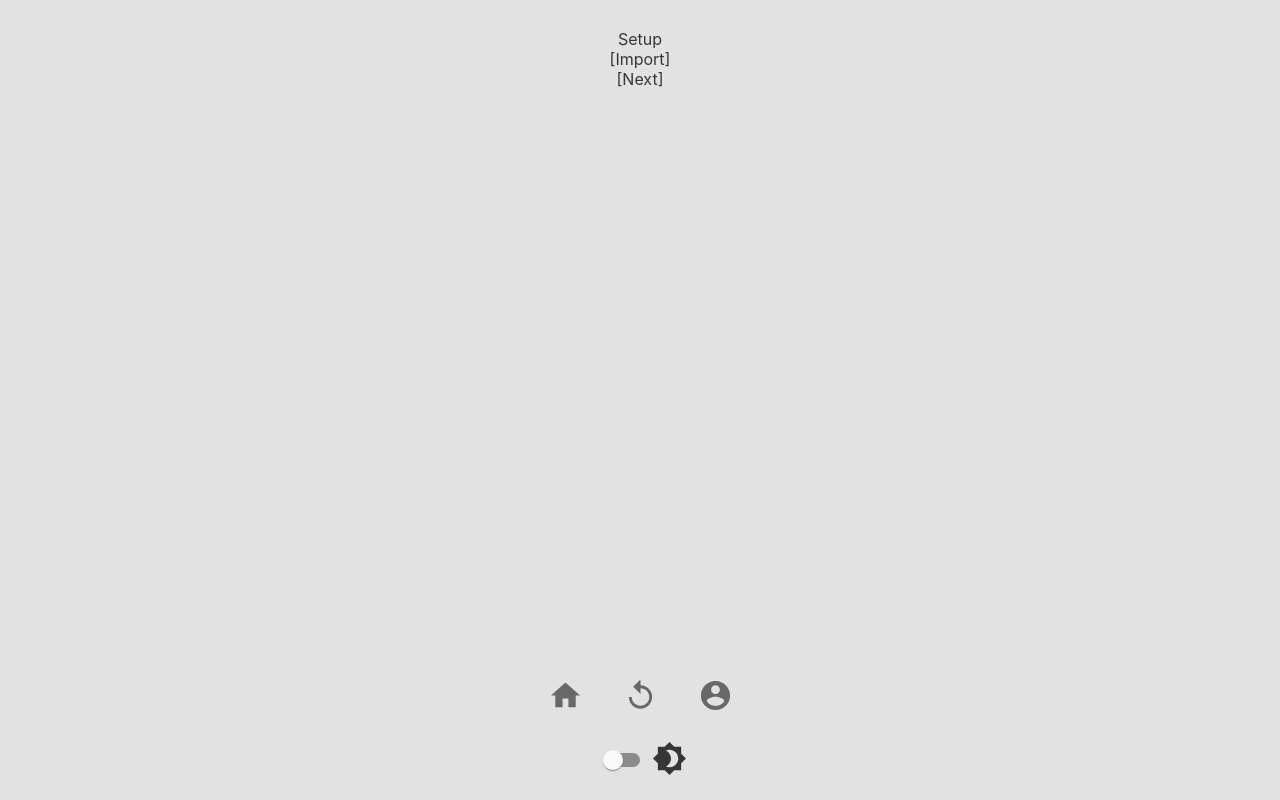
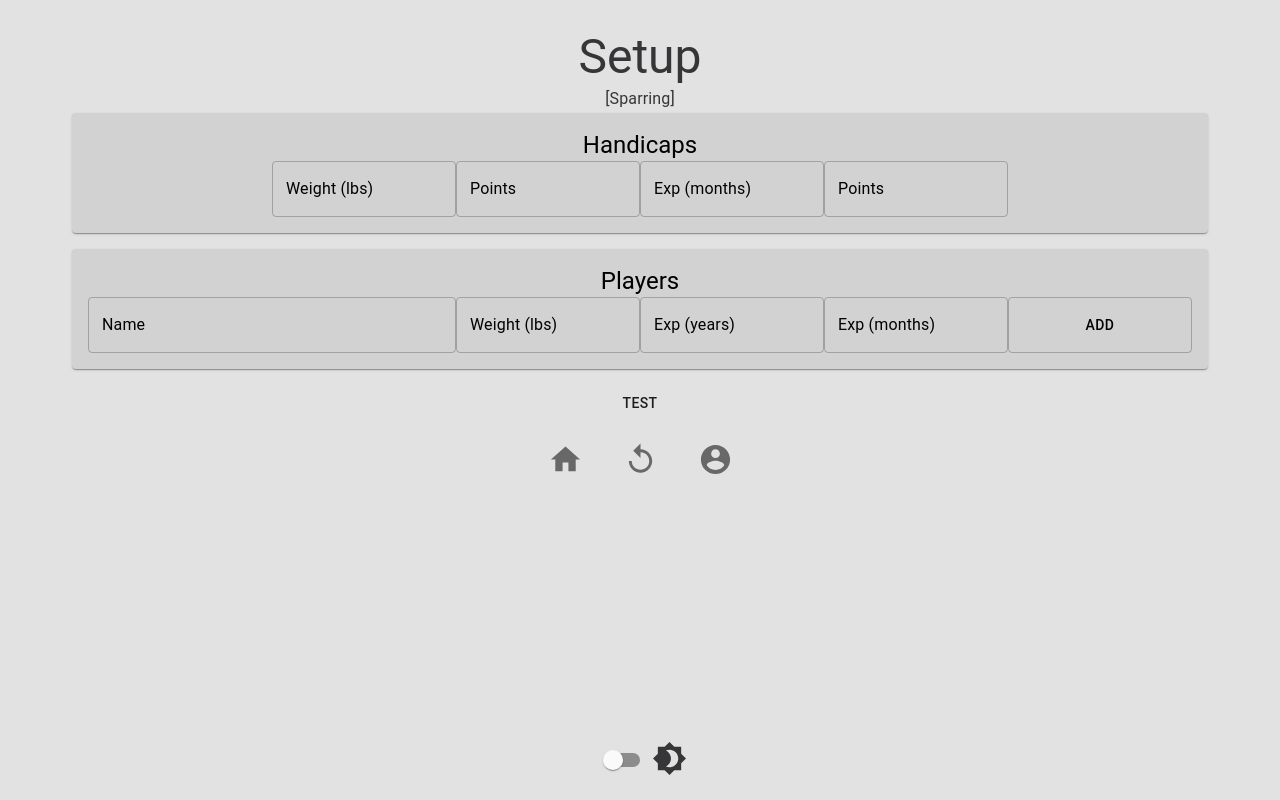
Before and after one commit to dli9431/RandomGrapple, a React (Create React App) app in the folder client/: page /sparring in a window 1280 px wide. Built offline with nearby package versions, Linux system fonts and the light colour scheme.

Commit message:
sparring setup ui/form mocked

```diff
--- a/client/src/App.js
+++ b/client/src/App.js
@@ -14,7 +14,6 @@ import { Sparring } from './components/sparring';
 import { Tournament } from './components/tournament';
 import { Timer } from './components/timer';
 import { startClick } from './components/menu/navigation';
-
 function App() {
 	const [theme, handleChange, componentMounted, night] = useDarkMode();
 	const themeMode = theme === 'light' ? light : dark;
@@ -63,10 +62,10 @@ function App() {
 			<GlobalStyles />
 			<Router>
 				<Home path="/" />
-				<Start path="start" logged={logged} night={night} />
-				<Sparring path="sparring" logged={logged} night={night} />
-				<Tournament path="tournament" logged={logged} night={night} />
-				<Timer path="timer" logged={logged} night={night} />
+				<Start path="start" night={night} logged={logged}/>
+				<Sparring path="sparring" night={night} logged={logged} />
+				<Tournament path="tournament" night={night} logged={logged} />
+				<Timer path="timer" night={night} logged={logged} />
 			</Router>
 			<Box display="flex" flexDirection="row" justifyContent="center">
 				<Switch
--- a/client/src/components/setup.js
+++ b/client/src/components/setup.js
@@ -1,18 +1,69 @@
 import React from 'react';
-import { Button, Grid, Paper, Tooltip, Typography, Box, Link } from '@material-ui/core';
-import { useStyles } from './styles/styles';
+import { Divider, Grid, Paper, Button, TextField, Tooltip, Typography, Box, Link } from '@material-ui/core';
+import { regStyles } from './styles/styles';
 import { Menu } from './menu/menu';
 
-export const Setup = (props) => {
-	console.log(props.setup);
+export const Setup = ({ setupInfo, setup, night, logged }) => {
+	const classes = regStyles({ night: night });
+	let playerIndex = 0;
 	return (
-		<Box display="flex" flexDirection="column" height="90vh" p={1} width="90vw">
-			<Box display="flex" flexDirection="row" justifyContent="center" height="90vh" textAlign="center">
-				Setup<br/>
-				[Import]<br/>
-				[Next]
-			</Box>
-			<Menu night={props.night} logged={props.logged}/>
-		</Box>
+		<Box display="flex" flexDirection="column" height="90vh" p={1} width="90vw" textAlign="center">
+			<Typography variant="h3">Setup</Typography>
+			<Typography variant="subtitle1">{setup.mode === 0 ? '[Sparring]' : '[Tournament]'}</Typography>
+			<form noValidate autoComplete="off">
+				<Box mb={2}>
+					<Paper className={classes.paper}>
+						<Typography variant="h5">Handicaps</Typography>
+						<Grid container direction="row" justify="center">
+							<Grid item xs={8} sm={6} md={3} lg={2} xsAlign="center" mdAlign="right">
+								<TextField type="number" step="10" id="weight" label="Weight (lbs)" variant="outlined" fullWidth="true" />
+							</Grid>
+							<Grid item xs={4} sm={6} md={1} lg={2} xsAlign="center" mdAlign="left">
+								<TextField type="number" step="1" id="weightPts" label="Points" variant="outlined" fullWidth="true" />
+							</Grid>
+							<Grid item xs={8} sm={6} md={3} lg={2} xsAlign="center" mdAlign="right">
+								<TextField type="number" step="1" id="exp" label="Exp (months)" variant="outlined" fullWidth="true" />
+							</Grid>
+							<Grid item xs={4} sm={6} md={1} lg={2} xsAlign="center" mdAlign="left">
+								<TextField type="number" step="1" id="expPts" label="Points" variant="outlined" fullWidth="true" />
+							</Grid>
+						</Grid>
+					</Paper>
+				</Box>
+				<Box mb={2}>
+					<Paper className={classes.paper}>
+						<Typography variant="h5">Players</Typography>
+						<Grid container direction="row" justify="center">
+							<Grid item xs={12} sm={12} md={4} lg={4} xsAlign="center" mdAlign="right">
+								<TextField id={"p" + playerIndex} label="Name" variant="outlined" fullWidth="true" />
+							</Grid>
+							<Grid item xs={4} sm={4} md={2} lg={2} xsAlign="center" mdAlign="left">
+								<TextField type="number" step="10" id={"p" + playerIndex + "Weight"} label="Weight (lbs)" variant="outlined" fullWidth="true" />
+							</Grid>
+							<Grid item xs={4} sm={3} md={2} lg={2} align="left">
+								<TextField type="number" step="1" id={"p" + playerIndex + "ExpYrs"} label="Exp (years)" variant="outlined" fullWidth="true" />
+							</Grid>
+							<Grid item xs={4} sm={3} md={2} lg={2} align="left">
+								<TextField type="number" step="1" id={"p" + playerIndex + "ExpMonths"} label="Exp (months)" variant="outlined" fullWidth="true" />
+							</Grid>
+							<Grid item xs={12} sm={2} md={2} lg={2}>
+								<Button fullWidth={true} variant="outlined" className={classes.inputAdd} width="100%">Add</Button>
+							</Grid>
+						</Grid>
+					</Paper>
+				</Box>
+				{/* <Box pb={1} pt={1}>
+					<TextField id="" label="Weight (lbs)" variant="outlined" />
+					<TextField id="" label="Experience (months)" variant="outlined" />
+					<Button variant="outlined" className={classes.inputAdd}>Add</Button>
+				</Box>
+				<Box>
+					<TextField type="number" id="exp" label="Experience (months)" variant="outlined" />
+					<TextField type="number" step="1" id="expPts" label="Points" variant="outlined" />
+				</Box> */}
+			</form>
+			<Button onClick={() => { setup.isSet = true; setupInfo(setup) }}>test</Button>
+			<Menu night={night} logged={logged} />
+		</Box >
 	);
 }
--- a/client/src/components/sparring.js
+++ b/client/src/components/sparring.js
@@ -11,6 +11,7 @@ export const Sparring = (props) => {
 	const classes = regStyles({ night: props.night });
 	const [setup, setSetup] = useState({
 		isSet: false,
+		mode: 0,
 		p1: {
 			weight: 0,
 			exp: 0,
@@ -24,10 +25,15 @@ export const Sparring = (props) => {
 		handicaps: {},
 	});
 
+	const setupInfo = (info) => {
+		setSetup({...setup, info});
+		console.log(setup);
+	}
+
 	return (
 		<Box width="90vw" height="90vh">
 			{!setup.isSet ?
-				<Setup setup={setup} night={props.night} logged={props.logged} />
+				<Setup setupInfo={setupInfo} setup={setup} night={props.night} logged={props.logged} />
 				:
 				<Grid container spacing={3} direction="row" justify="space-between" alignItems="flex-start">
 					<Grid item xs={12} md={9}>
--- a/client/src/components/styles/styles.js
+++ b/client/src/components/styles/styles.js
@@ -14,15 +14,19 @@ export const useStyles = makeStyles((theme) => ({
 }));
 
 export const regStyles = makeStyles((theme) => ({
-	root: {
-		spacing: 8,
-		flexGrow: 1,
+	inputAdd: {
+		height: 56,
+		color: ({ night }) => night ? 'white' : 'black',
 	},
 	paper: {
 		padding: theme.spacing(2),
 		textAlign: 'center',
 		color: ({ night }) => night ? 'white' : 'black',
 		backgroundColor: ({ night }) => night ? '#4B4845' : '#D2D2D2',
+	},
+	root: {
+		spacing: 8,
+		flexGrow: 1,
 	},
 	timer: {
 		fontSize: '6em',
--- a/client/src/components/timer.js
+++ b/client/src/components/timer.js
@@ -16,7 +16,7 @@ export const Timer = (props) => {
 			<Box display="flex" flexDirection="row" justifyContent="center" height="90vh" textAlign="center">
 				Timer
 			</Box>
-			<Menu night={props.night} logged={props.logged}/>
+			<Menu night={props.night} logged={props.logged} />
 		</Box>
 	);
 }
--- a/client/src/themes/global.js
+++ b/client/src/themes/global.js
@@ -20,4 +20,12 @@ export const GlobalStyles = createGlobalStyle`
 		font-family: BlinkMacSystemFont, -apple-system, 'Segoe UI', Roboto, Helvetica, Arial, sans-serif;
 		transition: all 0.25s linear;
 	}
+
+	input {
+		color: ${({ theme }) => theme.input} !important;
+	}
+
+	label {
+		color: ${({ theme }) => theme.input} !important;
+	}
 `;
--- a/client/src/themes/theme.js
+++ b/client/src/themes/theme.js
@@ -4,6 +4,7 @@ export const light = {
 	toggleBorder: '#FFF',
 	gradient: 'linear-gradient(#39598A, #79D7ED)',
 	spacing: 8,
+    input: '#000'
 }
 
 export const dark = {
@@ -12,4 +13,5 @@ export const dark = {
 	toggleBorder: '#6B8096',
 	gradient: 'linear-gradient(#091236, #1E215D)',
 	spacing: 8,
+	input: '#fff'
 }
--- a/client/src/themes/useDarkMode.js
+++ b/client/src/themes/useDarkMode.js
@@ -2,6 +2,7 @@ import { useState, useEffect } from 'react';
 
 export const useDarkMode = () => {
 	const [theme, setTheme] = useState('light');
+
 	const [componentMounted, setComponentMounted] = useState(false);
 	// switch
 	const [night, setNight] = useState(false);
```
Also changed, not shown: client/src/components/menu/menu.js (+0 -7 lines).
